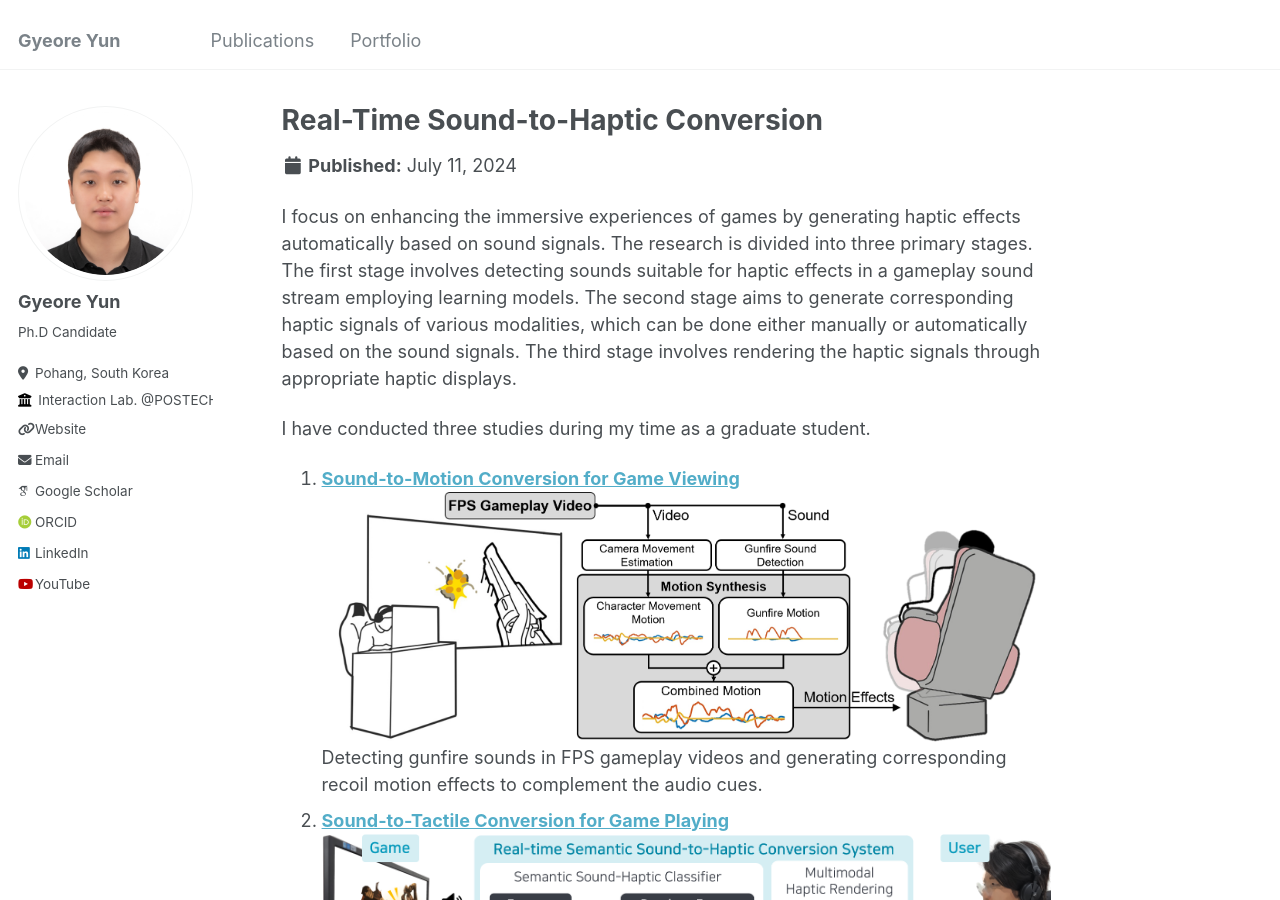
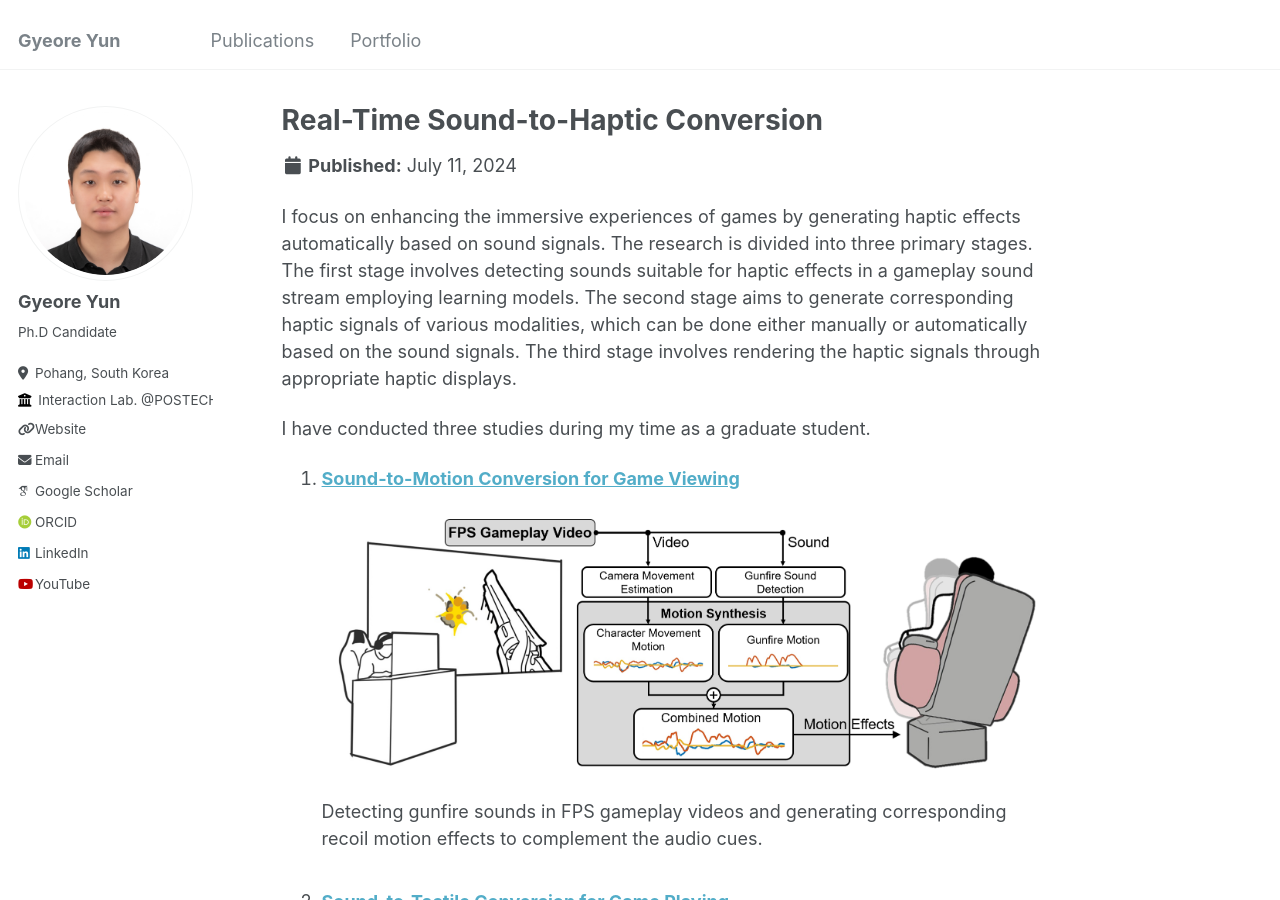
Before and after one commit to GyeoreYun/GyeoreYun.github.io, a Jekyll site: the page built from _portfolio/portfolio-2.md, in a window 1280 px wide and 900 px high. Built offline with Jekyll 4.4.1, drawn with Linux system fonts in a browser that asks for light colours; some web fonts are replaced.

Commit message:
Update portfolio-2.md

```diff
--- a/_portfolio/portfolio-2.md
+++ b/_portfolio/portfolio-2.md
@@ -11,8 +11,8 @@
 The third stage involves rendering the haptic signals through appropriate haptic displays.
 
 I have conducted three studies during my time as a graduate student.
-1. [<b>Sound-to-Motion Conversion for Game Viewing</b>](/publication/2021-05-07-Improving)<br/><img src='/images/teaser1.png'><br/>Detecting gunfire sounds in FPS gameplay videos and generating corresponding recoil motion effects to complement the audio cues.
-2. [<b>Sound-to-Tactile Conversion for Game Playing</b>](/publication/2023-04-19-Generating)<br/><img src='/images/teaser2.png'><br/> Providing multimodal (impact and vibration) haptic effects by detecting appropriate moments for haptic effects in real-time from sound signals.
-3. <b>Semantic Haptic Rendering for Game Playing</b> (To be submitted)<br/><img src='/images/teaser3.png'><br/> Employing a deep learning model to classify the semantic classes of sound events and providing users with tailored full-body vibration patterns through a haptic suit.
+1. [<b>Sound-to-Motion Conversion for Game Viewing</b>](/publication/2021-05-07-Improving)<br/><br/><img src='/images/teaser1.png'><br/><br/>Detecting gunfire sounds in FPS gameplay videos and generating corresponding recoil motion effects to complement the audio cues.<br/><br/>
+2. [<b>Sound-to-Tactile Conversion for Game Playing</b>](/publication/2023-04-19-Generating)<br/><br/><img src='/images/teaser2.png'><br/><br/> Providing multimodal (impact and vibration) haptic effects by detecting appropriate moments for haptic effects in real-time from sound signals.<br/><br/>
+3. <b>Semantic Haptic Rendering for Game Playing</b> (To be submitted)<br/><br/><img src='/images/teaser3.png'><br/><br/> Employing a deep learning model to classify the semantic classes of sound events and providing users with tailored full-body vibration patterns through a haptic suit.
 
 For more details, please see the papers.
```
